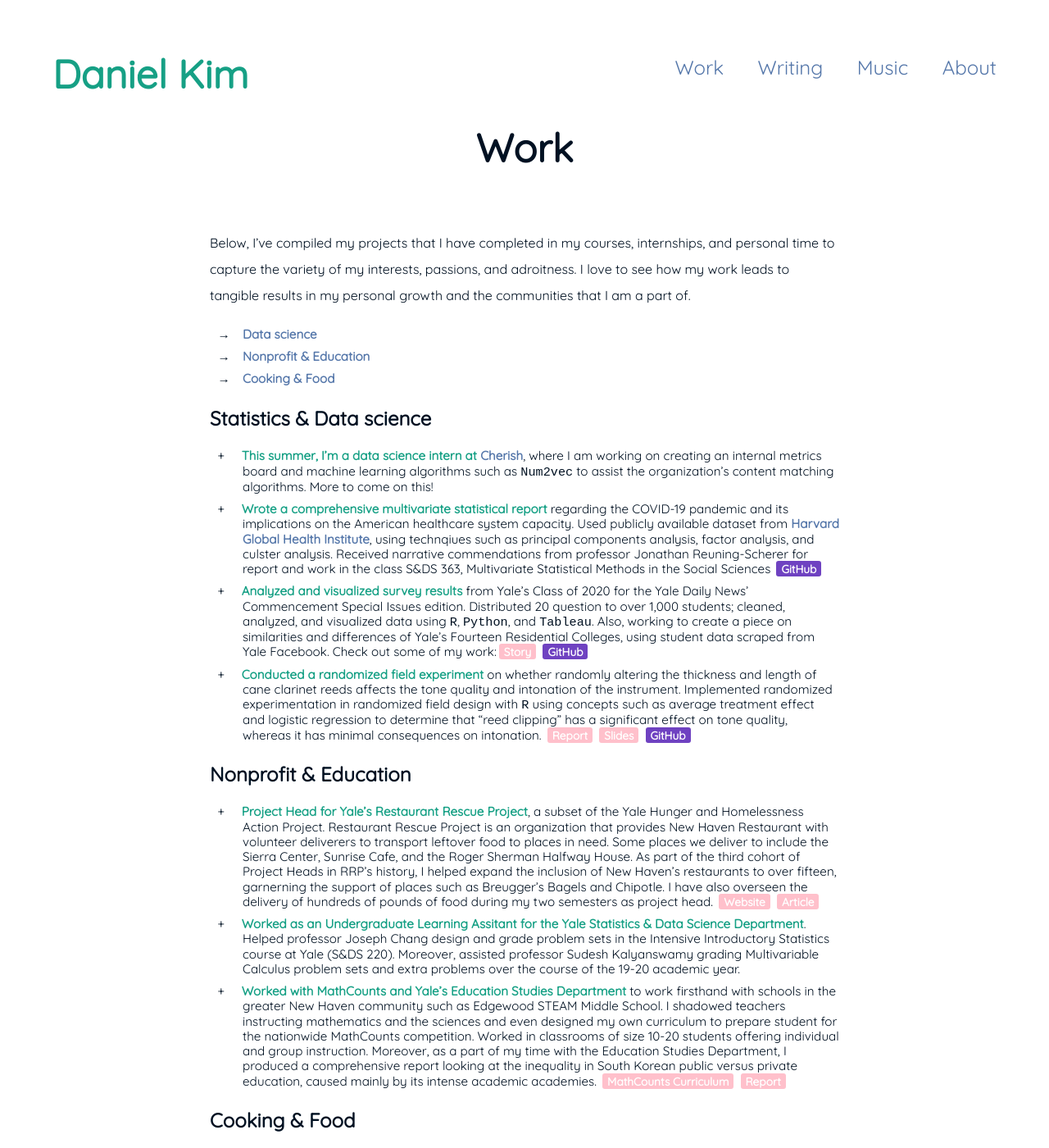
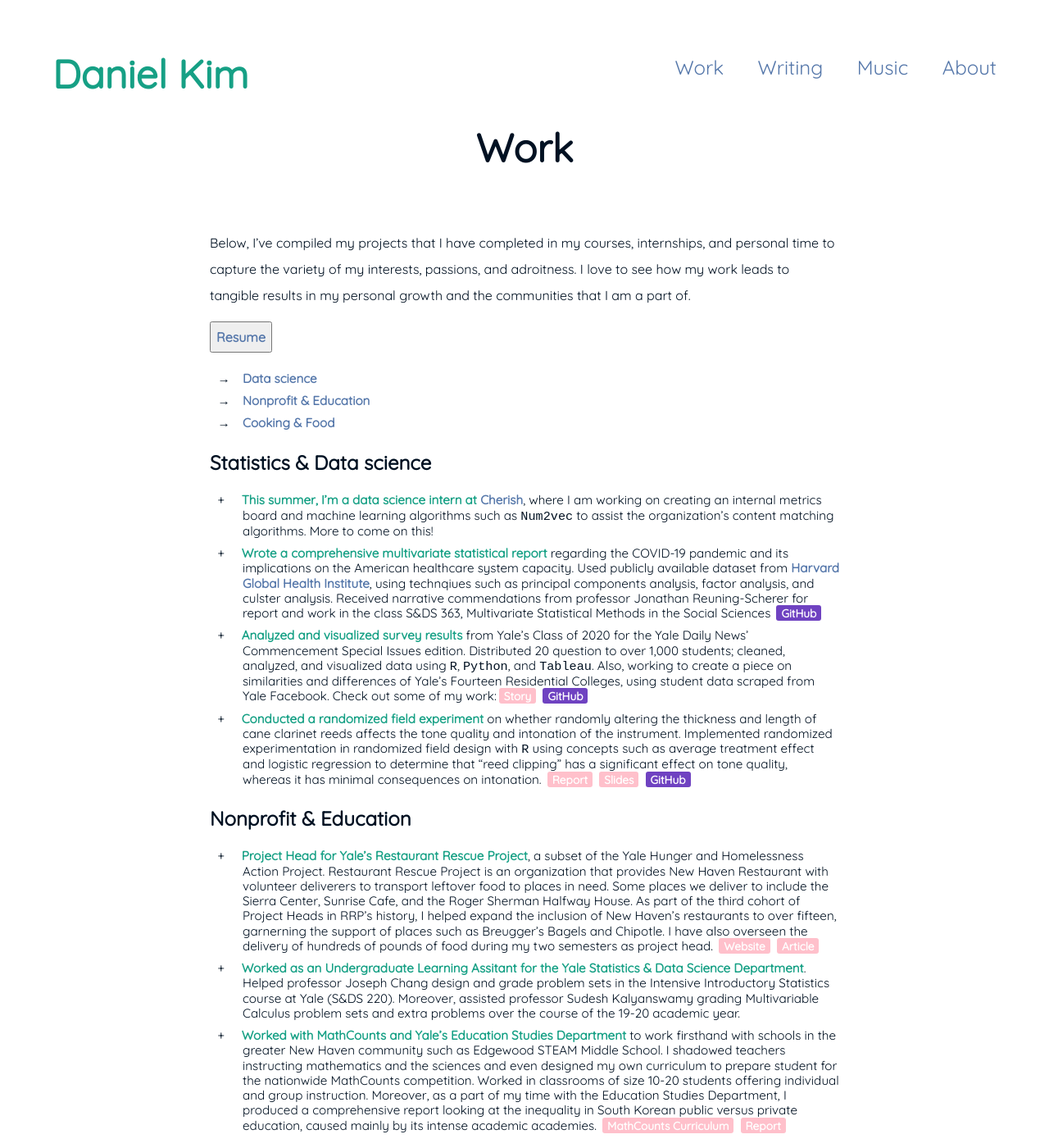
Before and after one commit to danielk56/danielk56.github.io, a Jekyll site: the page built from work.md, in a window 1280 px wide and 1400 px high. Shown: the whole window at 82% size. Built offline with Jekyll 4.4.1, drawn with Linux system fonts in a browser that asks for light colours.

Commit message:
Update work.md

```diff
--- a/work.md
+++ b/work.md
@@ -6,6 +6,10 @@ title: Work
 <div class="wide" markdown="1">
 
 Below, I've compiled my projects that I have completed in my courses, internships, and personal time to capture the variety of my interests, passions, and adroitness. I love to see how my work leads to tangible results in my personal growth and the communities that I am a part of.
+
+<a href="https://drive.google.com/file/d/1QW_0gkjPzAPNXHyYPadLnSwUZPK74WIX/view?usp=sharing">
+    <button>Resume</button>
+</a>
 
 {: .list-arrows .list-bold}
 
@@ -42,6 +46,7 @@ Below, I've compiled my projects that I have completed in my courses, internship
 
 - **Cook for Yale Pop Up**, a completely student-run and student-managed dining experienced housed in the university's residential college system. Helps design the menu on a bi-weekly basis and cook for crowds ranging from 60 to 100 people on weekends. Selected from an intensive audition process.[Photos](https://drive.google.com/drive/folders/1vzjcyZ-oEXPlx0gVpVvmtS8hUBs69u13?usp=sharing){:target="_blank" class="button inline-label-page"}
 - **Shadowed 30 Under 30 Food & Drink Chef Lucas Sin** during a professional externship at the Junzi Test Kitchen in Times Square, New York City. Underwent professional training for the restaurant industry at a culinary and management level; learned the daily operations of Junzi's main industrial-sized preparatory kitchen. Helped prepare a five course meal for a Dinner and Discussion with Farmshelf. [Photos](https://drive.google.com/drive/folders/1CcbGgEMQLU-qXVCtmW-ql5pSIzWeTJTT?usp=sharing){:target="_blank" class="button inline-label-page"}
-- **Runner up for Ezra Stiles Final Cut Competition**, parterning with staff at Yale Dining to develop a recipe in professional residential college kitchen. Helped incorporate Asian-Fusion food into the curriculum of the Final Cut competition with dishes such as scallion latkes, asian pear apple sauce, sriracha sour cream and more.
+- **Runner up for Ezra Stiles Final Cut Competition**, parterning with staff at Yale Dining to develop a recipe in professional residential college kitchen. Helped incorporate Asian-Fusion food into the curriculum of the Final Cut competition with dishes such as scallion latkes, asian pear apple sauce, sriracha sour cream and more.[Photos](https://drive.google.com/drive/folders/1swvtNHMMW0irBXy5jfG5muWEQ4FAVpmr?usp=sharing){:target="_blank" class="button inline-label-page"}
+
 
 </div>
```
